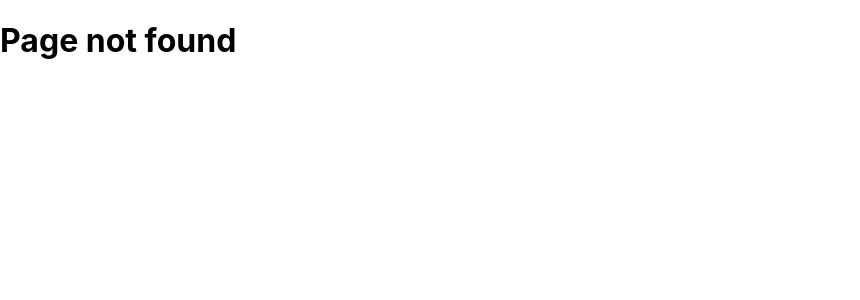
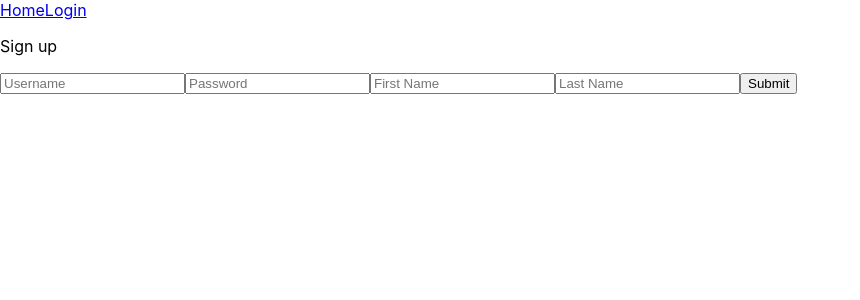
Before and after one commit to bbqbop/blog, a React (Vite) app in the folder frontend/: page /sign-up in a window 1280 px wide. Before the commit this address had no page. Shown: the top 300 px of the page, without its empty margins (0-860 px from the left). Built offline with nearby package versions, Linux system fonts and the light colour scheme.

Commit message:
login & logout func, sign up needs work

```diff
--- a/frontend/src/App.jsx
+++ b/frontend/src/App.jsx
@@ -1,15 +1,16 @@
 import { Link, Outlet } from "react-router-dom";
-
 import { useEffect, useState} from "react"
-import useFetchData from "./hooks/useFetchData";
-
-
-import PostPreview from "./components/PostPreview";
 import NavBar from "./components/NavBar";
+import { useAuth } from "./contexts/authContext";
 
 export default function App(){
+  const { isLoggedIn } = useAuth();
+  const user = JSON.parse(localStorage.getItem('user'))
+  console.log(user)
+
   return(
     <div className="app">
+      {isLoggedIn && <p>{`Hi ${user.firstname}`}</p>}
       <NavBar />
       <Outlet />
     </div>
--- a/frontend/src/components/NavBar.jsx
+++ b/frontend/src/components/NavBar.jsx
@@ -1,9 +1,22 @@
-import { Link } from "react-router-dom";
+import { Link, useNavigate } from "react-router-dom";
+import { useAuth } from "../contexts/authContext";
 
 export default function NavBar(){
+    const { isLoggedIn, logout } = useAuth()
+    const navigate = useNavigate();
+
+    const handleLogout = () => {
+        logout();
+        navigate('/');
+    }
+
     return (
         <div className="navbar">
             <Link to="/">Home</Link>
+            {isLoggedIn
+            ? <button onClick={handleLogout}>Logout</button>
+            : <Link to="/login">Login</Link>
+            }
         </div>
     )
 }
--- /dev/null
+++ b/frontend/src/contexts/authContext.jsx
@@ -0,0 +1,98 @@
+// AuthContext.js
+import { createContext, useContext, useState, useEffect } from 'react';
+import { redirect } from 'react-router-dom';
+
+const AuthContext = createContext();
+
+export const AuthProvider = ({ children }) => {
+  const [isLoggedIn, setIsLoggedIn] = useState(false);
+  const [loading, setLoading] = useState(false);
+  const [error, setError] = useState(null);
+
+  const port = import.meta.env.VITE_PORT;
+
+  useEffect(() => {
+    const token = localStorage.getItem('token')
+    if (token) {
+      setIsLoggedIn(true);
+    }
+  }, []);
+
+  const login = async (username, password) => {
+    setLoading(true);
+    setError(null);
+
+    try {
+      const response = await fetch(`${port}/users/login`, {
+        method: "POST",
+        mode: "cors",
+        headers: {
+          'Content-Type': 'application/json',
+        },
+        body: JSON.stringify({ username, password }),
+      });
+
+      const data = await response.json();
+
+      if(data.error){
+        throw new Error(data.error)
+      }
+
+      localStorage.setItem('token', data.token);
+      localStorage.setItem('user', JSON.stringify(data.user))
+      setIsLoggedIn(true);
+      return true;
+
+    } catch (error) {
+      setError(error);
+      return false;
+    } finally {
+      setLoading(false);
+    }
+  };
+
+  const logout = () => {
+    localStorage.clear();
+    setIsLoggedIn(false);
+  };
+
+  const signUp = async (username, password, firstname, lastname) => {
+    setLoading(true);
+    setError(false);
+
+    try {
+        const response = await fetch(`${port}/users/sign-up`, {
+            method: "POST",
+            mode: "cors",
+            headers: {
+                "Content-Type": "application/json",
+            },
+            body: JSON.stringify({ username, password, firstname, lastname })
+        });
+
+        const data = await response.json()
+
+        if(data.error){
+            throw new Error(data.error)
+        }
+
+        localStorage.setItem('token', data.token)
+        localStorage.setItem('user', JSON.stringify(data.user))
+        return true
+
+    } catch(error) {
+        setError(error.message)
+        return false;
+    } finally {
+        setLoading(false)
+    }
+  }
+
+  return (
+    <AuthContext.Provider value={{ isLoggedIn, loading, error, login, logout, signUp }}>
+      {children}
+    </AuthContext.Provider>
+  );
+};
+
+export const useAuth = () => useContext(AuthContext);
--- /dev/null
+++ b/frontend/src/pages/Login.jsx
@@ -0,0 +1,46 @@
+import React, { useState } from 'react';
+import { Link, useNavigate } from 'react-router-dom';
+import { useAuth } from '../contexts/authContext';
+
+export default function Login() {
+  const [username, setUsername] = useState('');
+  const [password, setPassword] = useState('');
+  const { login, loading, error } = useAuth();
+  const navigate = useNavigate()
+
+  const handleSubmit = async (e) => {
+    e.preventDefault();
+    const success = await login(username, password);
+    if (success) return navigate('/')
+  };
+
+  return (
+    <>
+      <p>Login</p>
+      <form onSubmit={handleSubmit}>
+        <input
+          type="text"
+          name="username"
+          id="username"
+          placeholder="Username"
+          value={username}
+          onChange={e => setUsername(e.target.value)}
+        />
+        <input
+          type="password"
+          name="password"
+          id="password"
+          placeholder="Password"
+          value={password}
+          onChange={e => setPassword(e.target.value)}
+        />
+        <button type="submit" disabled={loading}>Submit</button>
+        {loading && <p>Loading...</p>}
+        {error && <p>{error.message}</p>}
+      </form>
+      <hr />
+      <p>Not registered yet?</p>
+      <Link to="/sign-up">Sign Up</Link>
+    </>
+  );
+}
--- /dev/null
+++ b/frontend/src/pages/SignUp.jsx
@@ -0,0 +1,62 @@
+import { useState } from "react"
+import { useNavigate } from "react-router-dom";
+import { useAuth } from "../contexts/authContext";
+
+export default function SignUp(){
+    const [username, setUsername] = useState('');
+    const [password, setPassword] = useState('');
+    const [firstname, setFirstname] = useState('');
+    const [lastname, setLastname] = useState('');
+
+    const { signUp, loading, error } = useAuth();
+
+    const handleSubmit = (e) => {
+        const navigate = useNavigate()
+        e.preventDefault();
+        const success = signUp(username, password, firstname, lastname)
+        if (success) navigate('/')
+    }
+
+    return(
+        <>
+            <p>Sign up</p>
+            <form onSubmit={handleSubmit}>
+                <input
+                    type="text"
+                    name="username"
+                    id="username"
+                    placeholder="Username"
+                    value={username}
+                    onChange={e => setUsername(e.target.value)}
+                />
+                <input
+                    type="password"
+                    name="password"
+                    id="password"
+                    placeholder="Password"
+                    value={password}
+                    onChange={e => setPassword(e.target.value)}
+                />
+                <input
+                    type="text"
+                    name="firstname"
+                    id="firstname"
+                    placeholder="First Name"
+                    value={firstname}
+                    onChange={e => setFirstname(e.target.value)}
+                />
+                <input
+                    type="text"
+                    name="lastname"
+                    id="lastname"
+                    placeholder="Last Name"
+                    value={lastname}
+                    onChange={e => setLastname(e.target.value)}
+                />
+                <button type="submit">Submit</button>
+            </form>
+            {loading && <p>Loading...</p>}
+            {error && <p>{error}</p>}
+        </>
+    )
+}
```
Also changed, not shown: frontend/src/index.jsx (+10 -3 lines), frontend/src/pages/ErrorPage.jsx (renamed from frontend/src/components/ErrorPage.jsx).
